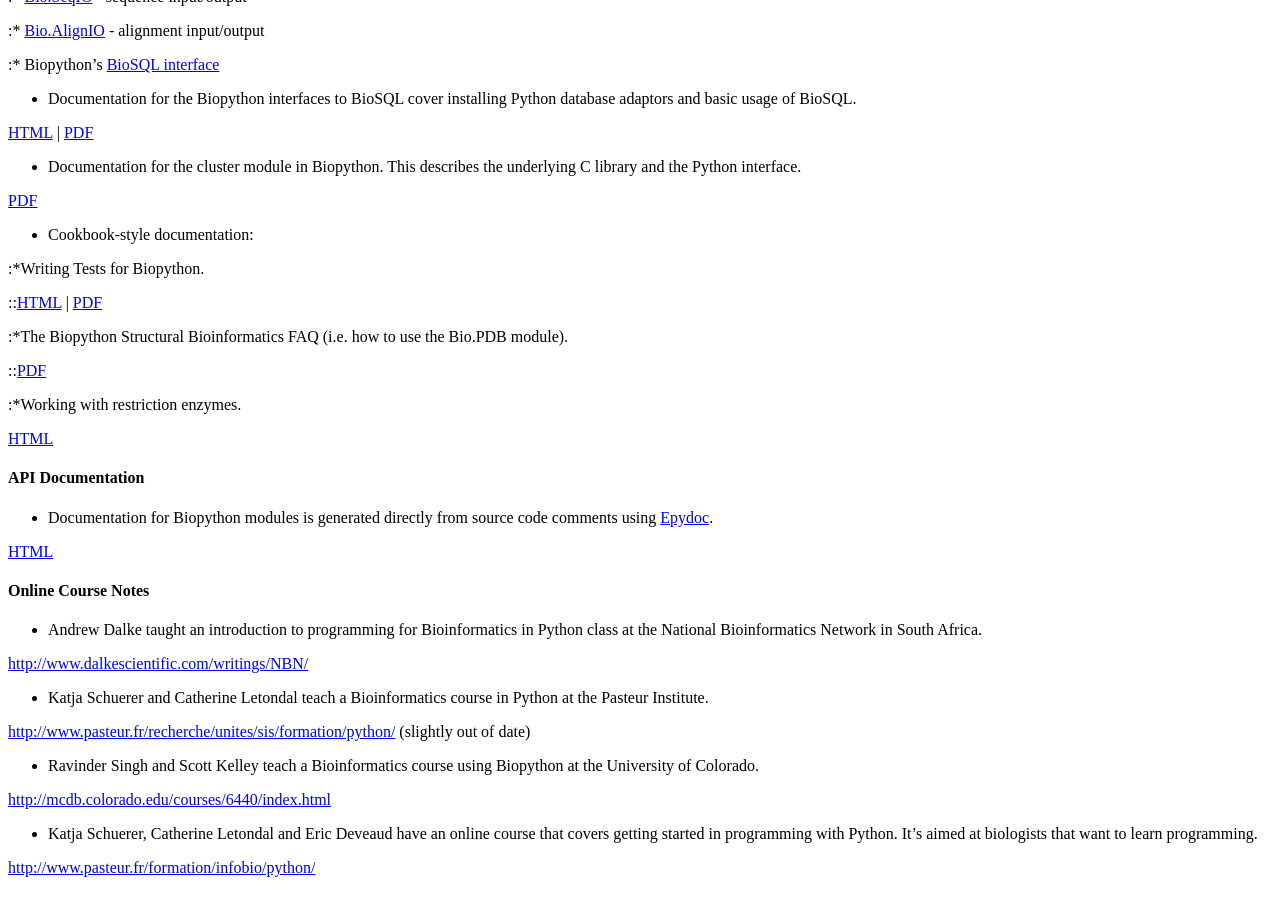
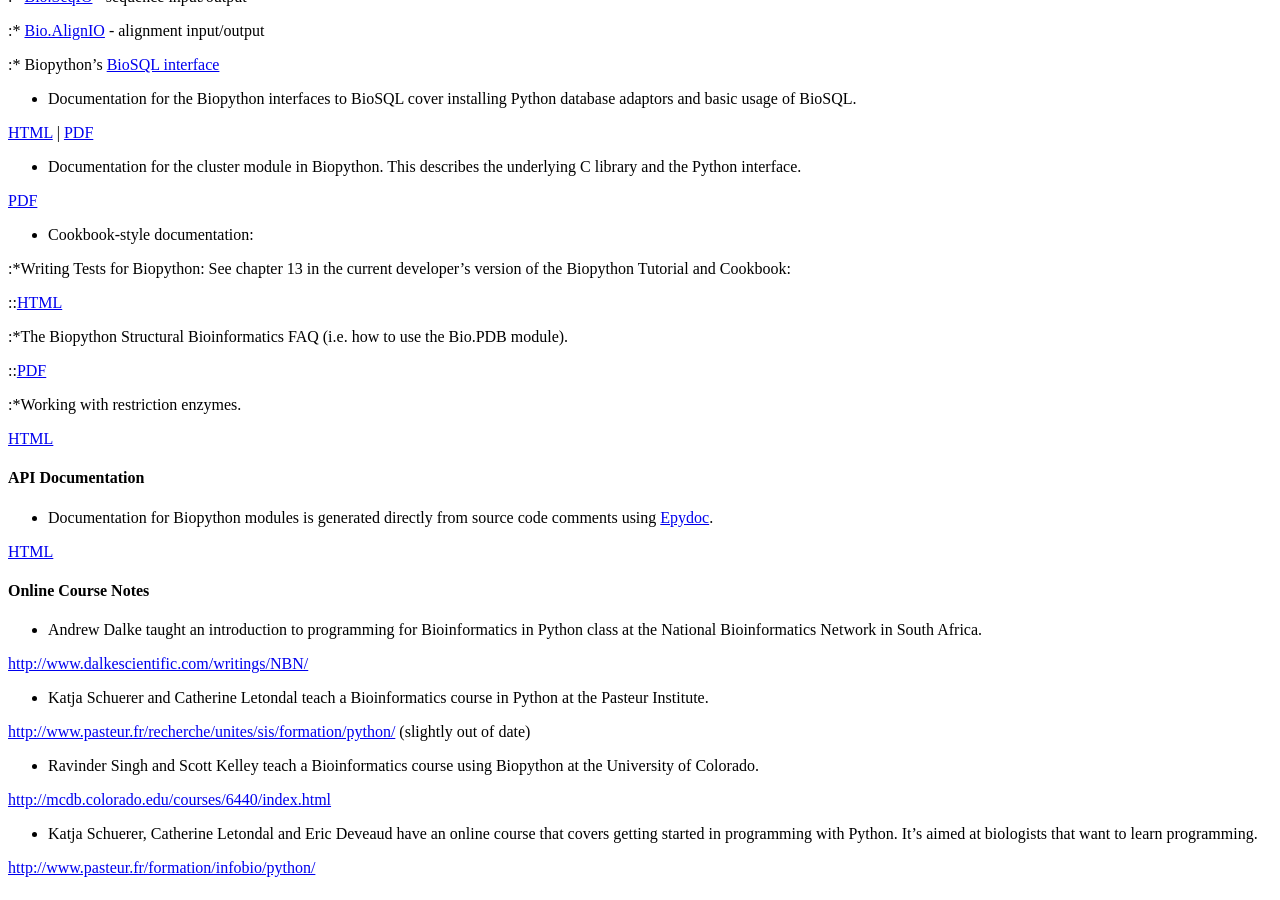
Before and after one commit to biopython/biopython.github.io, a Jekyll site: the page built from wiki/Documentation.md, in a window 1280 px wide and 900 px high, scrolled down 387 px. Built offline with Jekyll 4.4.1, drawn with Linux system fonts in a browser that asks for light colours.

Commit message:
/* Documentation */

```diff
--- a/wiki/Documentation.md
+++ b/wiki/Documentation.md
@@ -51,10 +51,10 @@ below.
 
 -   Cookbook-style documentation:
 
-:\*Writing Tests for Biopython.
+:\*Writing Tests for Biopython: See chapter 13 in the current
+developer's version of the Biopython Tutorial and Cookbook:
 
-::[HTML](http://biopython.org/DIST/docs/cookbook/biopython_test.html) |
-[PDF](http://biopython.org/DIST/docs/cookbook/biopython_test.pdf)
+::[HTML](http://biopython.org/DIST/docs/tutorial/Tutorial.proposal.html)
 
 :\*The Biopython Structural Bioinformatics FAQ (i.e. how to use the
 Bio.PDB module).
```
Also changed, not shown: 1 other file.
